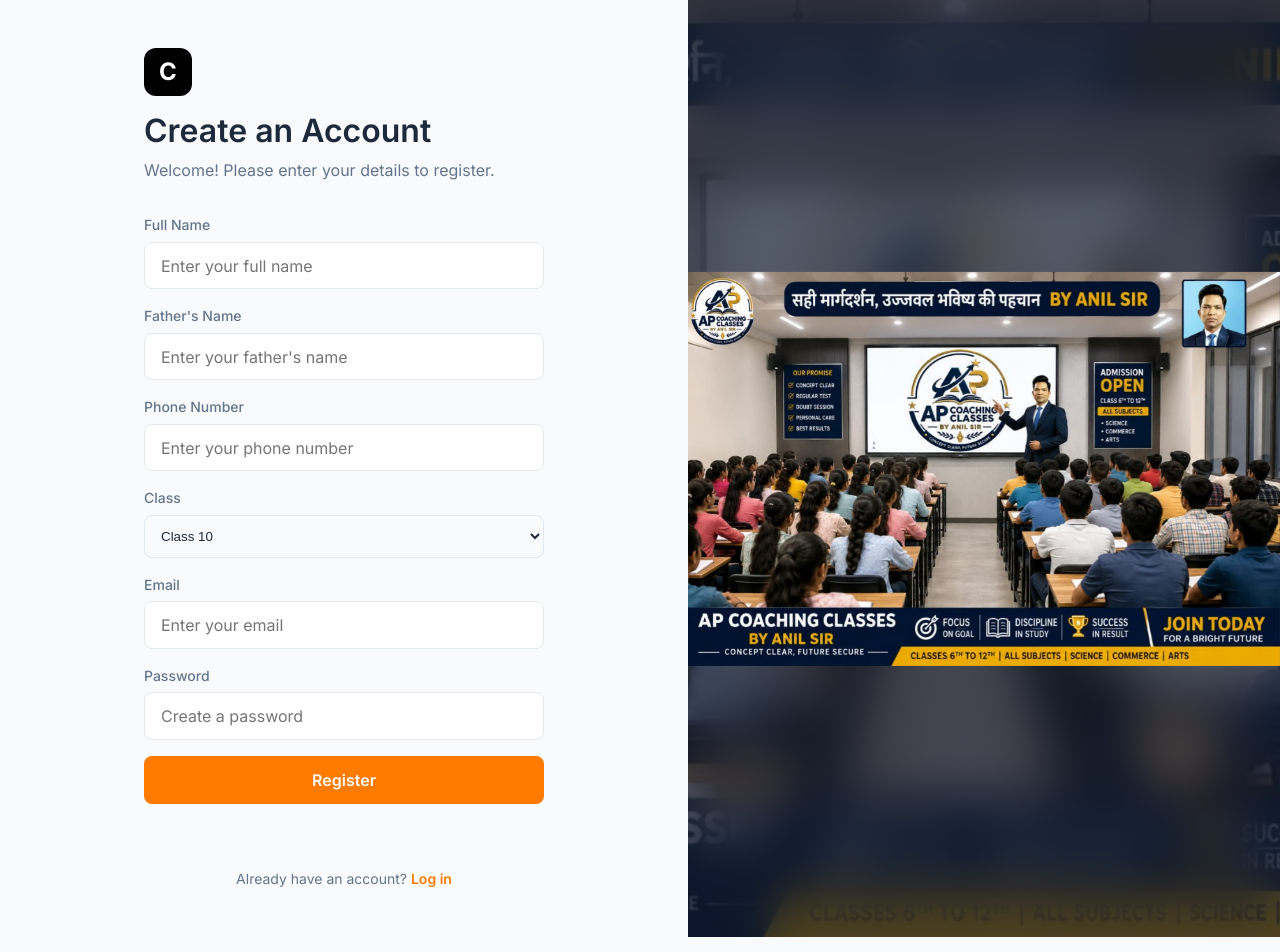
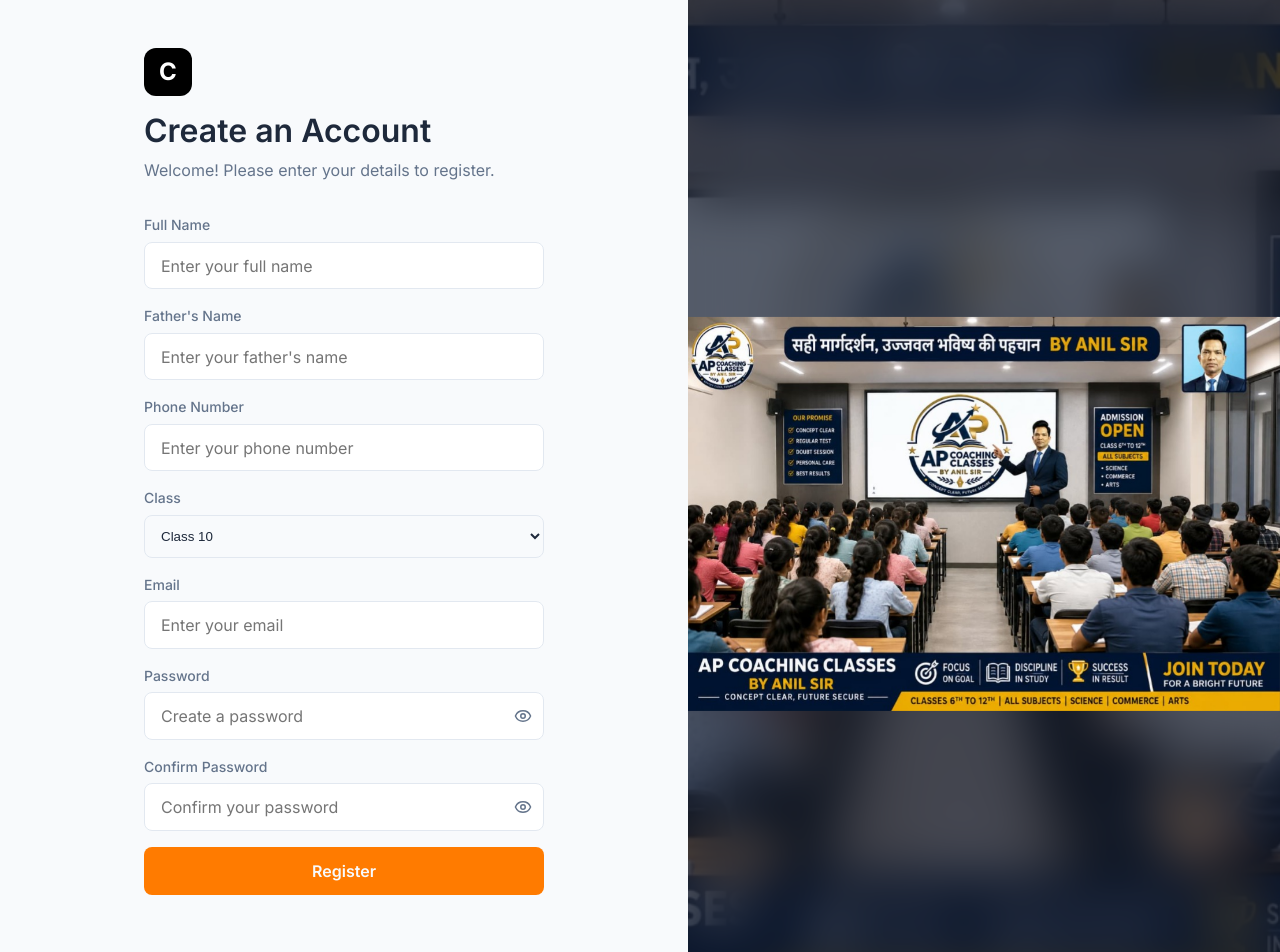
Before and after one commit to ayushprajapati45576-lang/A.P.-Coaching-Classes, a React (Vite) app in the folder frontend/: page /register in a window 1280 px wide. Shown: the top 952 px of the page. Built offline with nearby package versions, Linux system fonts and the light colour scheme.

Commit message:
password

```diff
--- a/frontend/src/pages/Register.jsx
+++ b/frontend/src/pages/Register.jsx
@@ -1,5 +1,6 @@
 import React, { useState } from 'react';
 import { Link, useNavigate } from 'react-router-dom';
+import { Eye, EyeOff } from 'lucide-react';
 import styles from './Login.module.css';
 
 const Register = () => {
@@ -10,23 +11,33 @@
       phone: '',
       class_name: '10',
       email: '',
-      password: ''
+      password: '',
+      confirmPassword: ''
   });
+  const [showPassword, setShowPassword] = useState(false);
+  const [showConfirmPassword, setShowConfirmPassword] = useState(false);
   const [error, setError] = useState('');
   const [success, setSuccess] = useState('');
   const [isLoading, setIsLoading] = useState(false);
 
   const handleSubmit = async (e) => {
     e.preventDefault();
+
+    if (formData.password !== formData.confirmPassword) {
+      setError('Passwords do not match');
+      return;
+    }
+
     setError('');
     setSuccess('');
     setIsLoading(true);
 
     try {
+        const { confirmPassword, ...registerData } = formData;
         const res = await fetch((import.meta.env.VITE_BACKEND_URL || '') + '/api/auth/register', {
             method: 'POST',
             headers: { 'Content-Type': 'application/json' },
-            body: JSON.stringify(formData)
+            body: JSON.stringify(registerData)
         });
 
         const data = await res.json();
@@ -118,13 +129,44 @@
 
             <div className={styles.inputGroup}>
               <label>Password</label>
+              <div style={{ position: 'relative', display: 'flex', alignItems: 'center' }}>
                 <input
-                type="password"
+                  type={showPassword ? "text" : "password"}
                   value={formData.password}
                   onChange={(e) => setFormData({...formData, password: e.target.value})}
                   required
                   placeholder="Create a password"
+                  style={{ width: '100%', paddingRight: '2.5rem' }}
                 />
+                <button
+                  type="button"
+                  onClick={() => setShowPassword(!showPassword)}
+                  style={{ position: 'absolute', right: '0.75rem', background: 'none', border: 'none', cursor: 'pointer', color: 'var(--color-text-muted)', display: 'flex', alignItems: 'center', justifyContent: 'center' }}
+                >
+                  {showPassword ? <EyeOff size={18} /> : <Eye size={18} />}
+                </button>
+              </div>
+            </div>
+
+            <div className={styles.inputGroup}>
+              <label>Confirm Password</label>
+              <div style={{ position: 'relative', display: 'flex', alignItems: 'center' }}>
+                <input
+                  type={showConfirmPassword ? "text" : "password"}
+                  value={formData.confirmPassword}
+                  onChange={(e) => setFormData({...formData, confirmPassword: e.target.value})}
+                  required
+                  placeholder="Confirm your password"
+                  style={{ width: '100%', paddingRight: '2.5rem' }}
+                />
+                <button
+                  type="button"
+                  onClick={() => setShowConfirmPassword(!showConfirmPassword)}
+                  style={{ position: 'absolute', right: '0.75rem', background: 'none', border: 'none', cursor: 'pointer', color: 'var(--color-text-muted)', display: 'flex', alignItems: 'center', justifyContent: 'center' }}
+                >
+                  {showConfirmPassword ? <EyeOff size={18} /> : <Eye size={18} />}
+                </button>
+              </div>
             </div>
 
             {error && <div className={styles.error}>{error}</div>}
```
Lines whose indentation alone changed are shown as unchanged.
